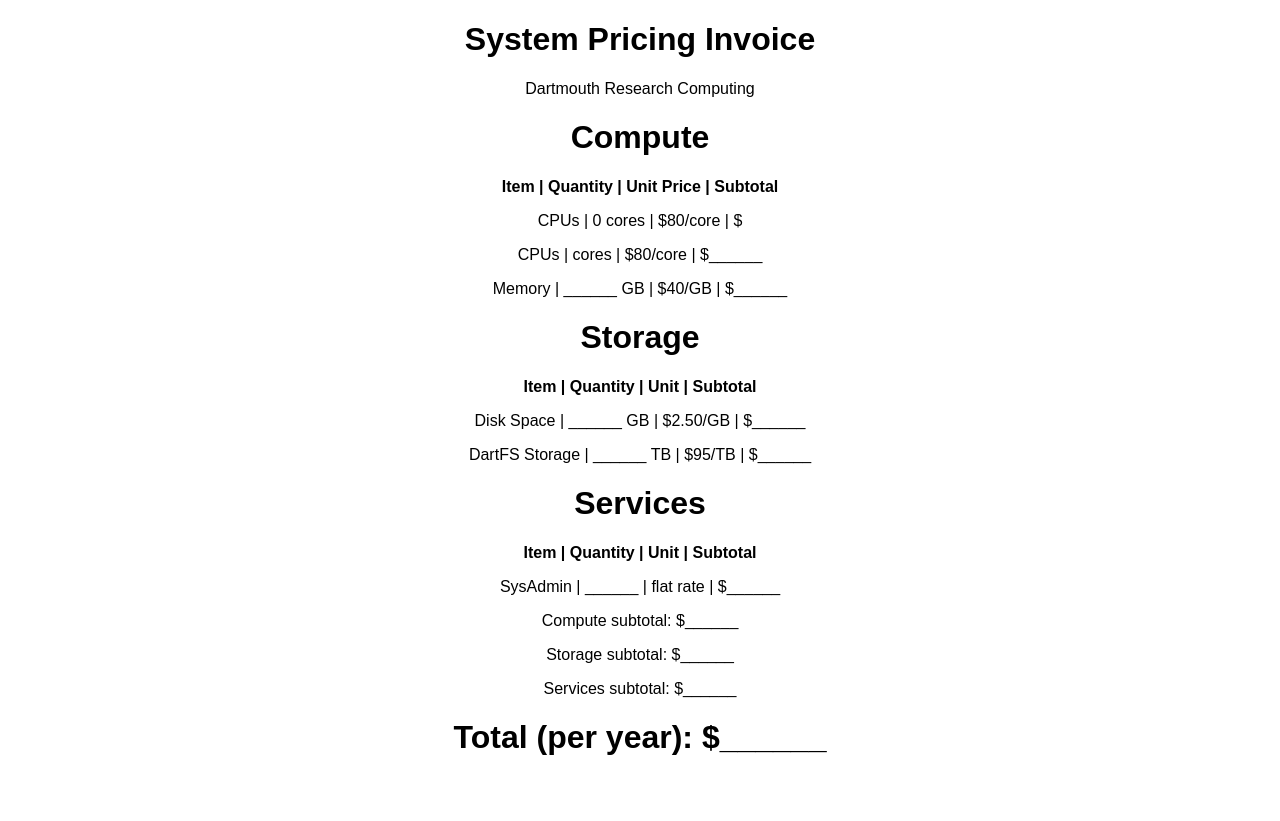
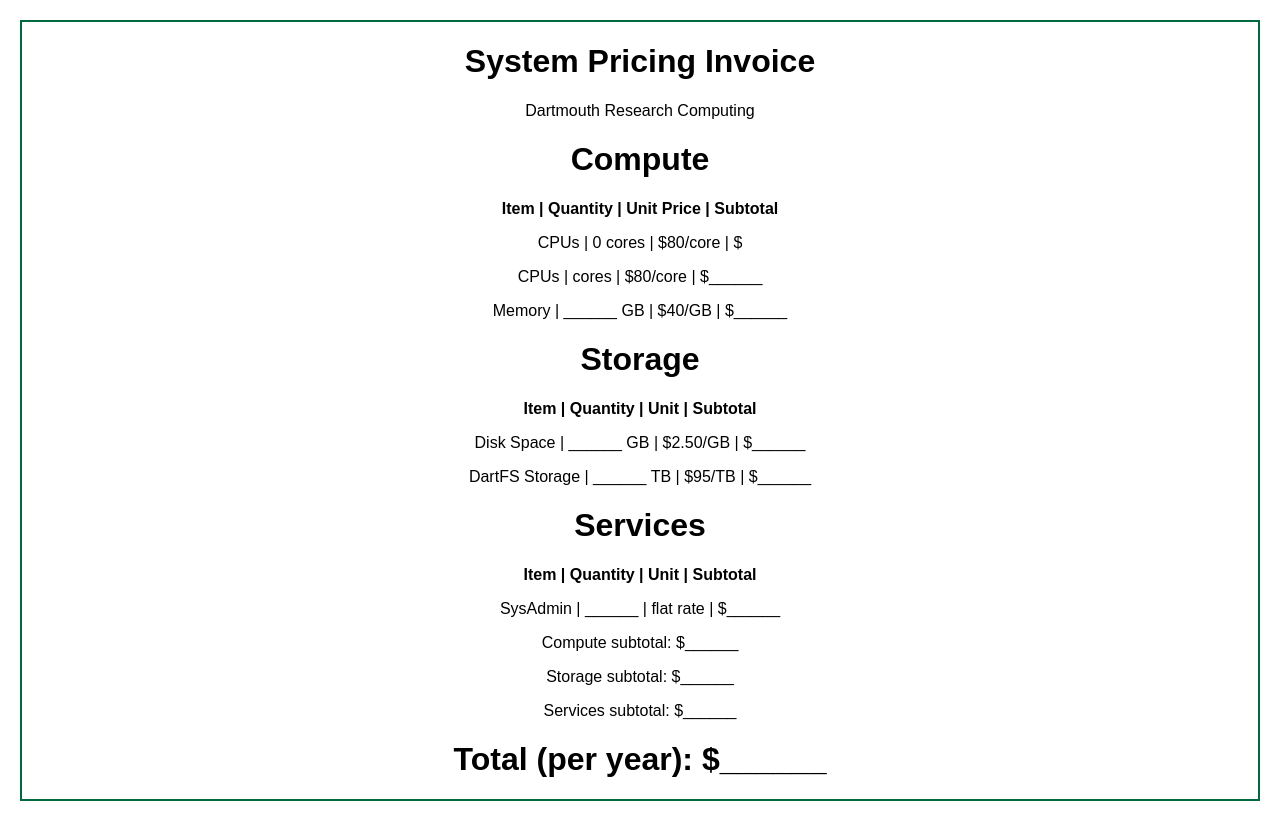
Before and after one commit to dartmouth/rc-website-cost-calc, a plain HTML site: page invoice/invoice.html in a window 1280 px wide. Before the commit the page ends 800 px from the top, so only its background shows below. Drawn offline with Linux system fonts and the light colour scheme.

Commit message:
CSS Border

```diff
--- a/invoice/invoice.css
+++ b/invoice/invoice.css
@@ -7,4 +7,5 @@
     background-color: f4f4f4;
     text-align: center;
     margin: 20px;
+    border: 2px solid #00693e;
 }
```
